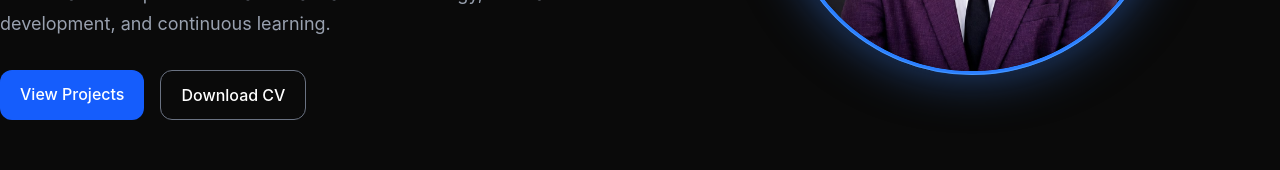
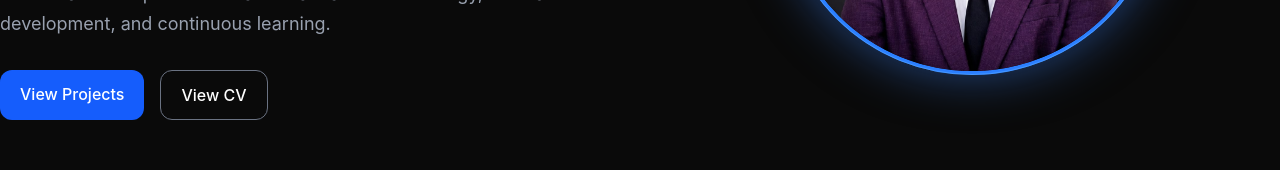
Before and after one commit to roysmithbukamu-design/portfolio-website, a React app: page / in a window 1280 px wide. Shown: the part 517-687 px from the top of the page. Built offline with nearby package versions, Linux system fonts and the light colour scheme; the HTML template or start-up script is replaced by a standard one.

Commit message:
Attached cv

```diff
--- a/src/components/Hero.jsx
+++ b/src/components/Hero.jsx
@@ -41,12 +41,12 @@ export default function Hero() {
             </a>
 
             <a
-              href="/RoysmithBukamu_CV.pdf"
+              href="/system.docx"
               target="_blank"
-              rel="noreferrer"
+              rel="noopener noreferrer"
               className="px-5 py-3 border border-gray-500 hover:border-blue-500 rounded-xl transition duration-300 font-medium"
             >
-              Download CV
+              View CV
             </a>
           </div>
         </motion.div>
```
